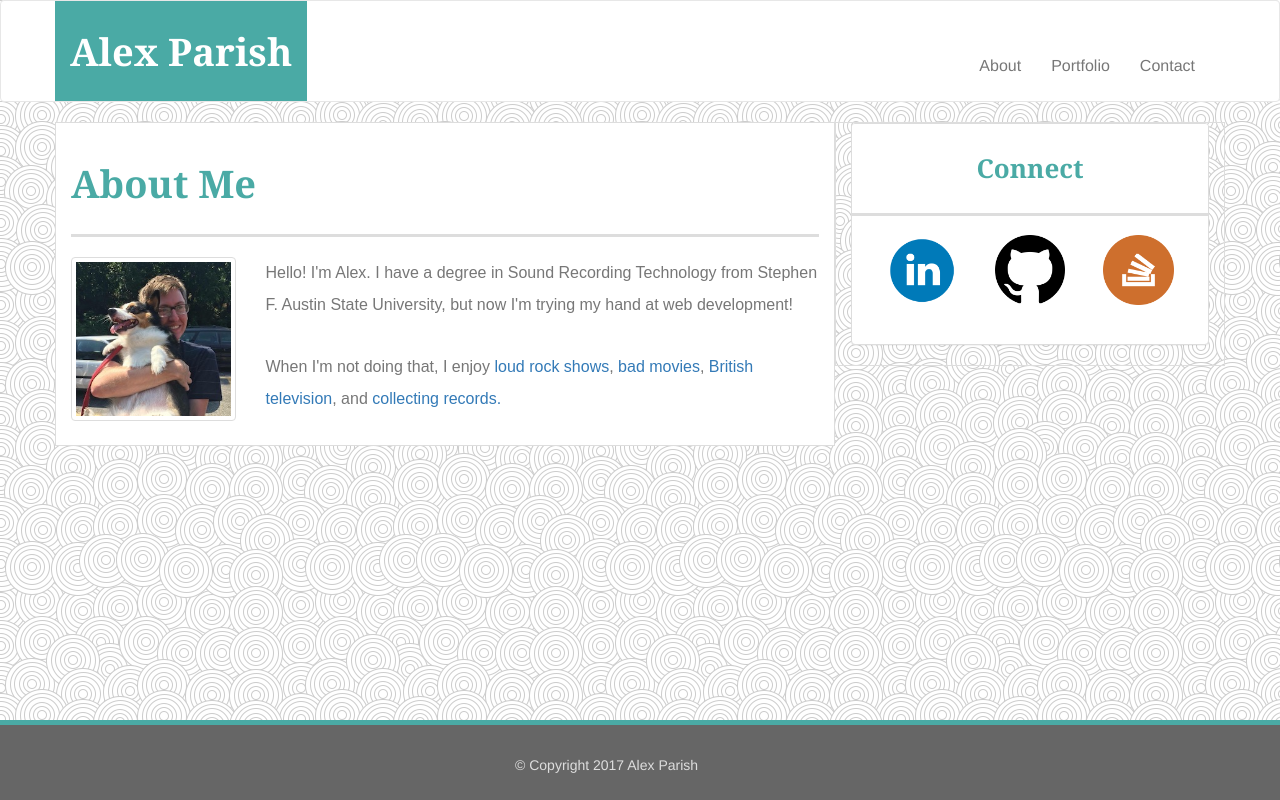
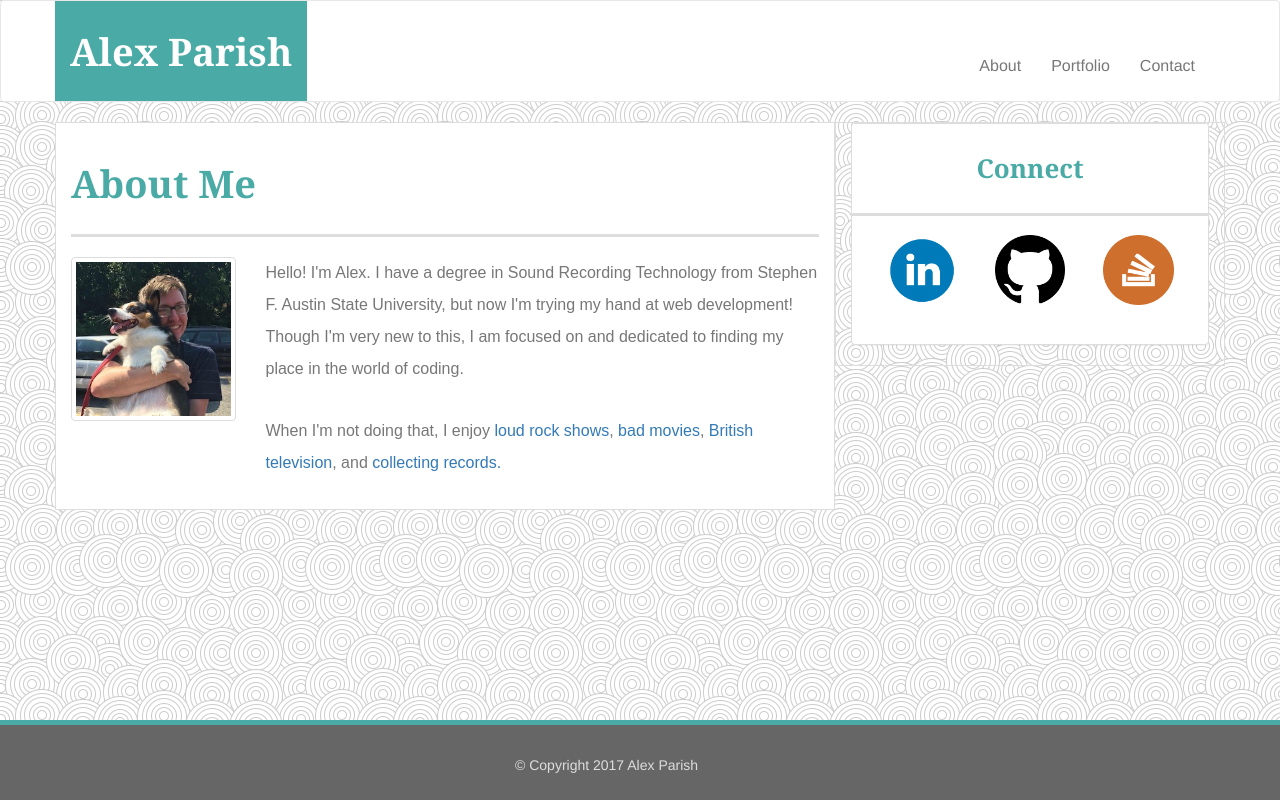
Before and after one commit to amparish/Bootstrap-Portfolio, a plain HTML site: page index.html in a window 1280 px wide. Drawn offline with nearby package versions, Linux system fonts and the light colour scheme.

Commit message:
almost there

```diff
--- a/index.html
+++ b/index.html
@@ -43,7 +43,7 @@
           					</div>
 
           					<div class="col-md-9">
-            					<p>Hello! I'm Alex. I have a degree in Sound Recording Technology from Stephen F. Austin State University, but now I'm trying my hand at web development!</p>
+            					<p>Hello! I'm Alex. I have a degree in Sound Recording Technology from Stephen F. Austin State University, but now I'm trying my hand at web development! Though I'm very new to this, I am focused on and dedicated to finding my place in the world of coding.</p>
 
 								<br>
 
```
